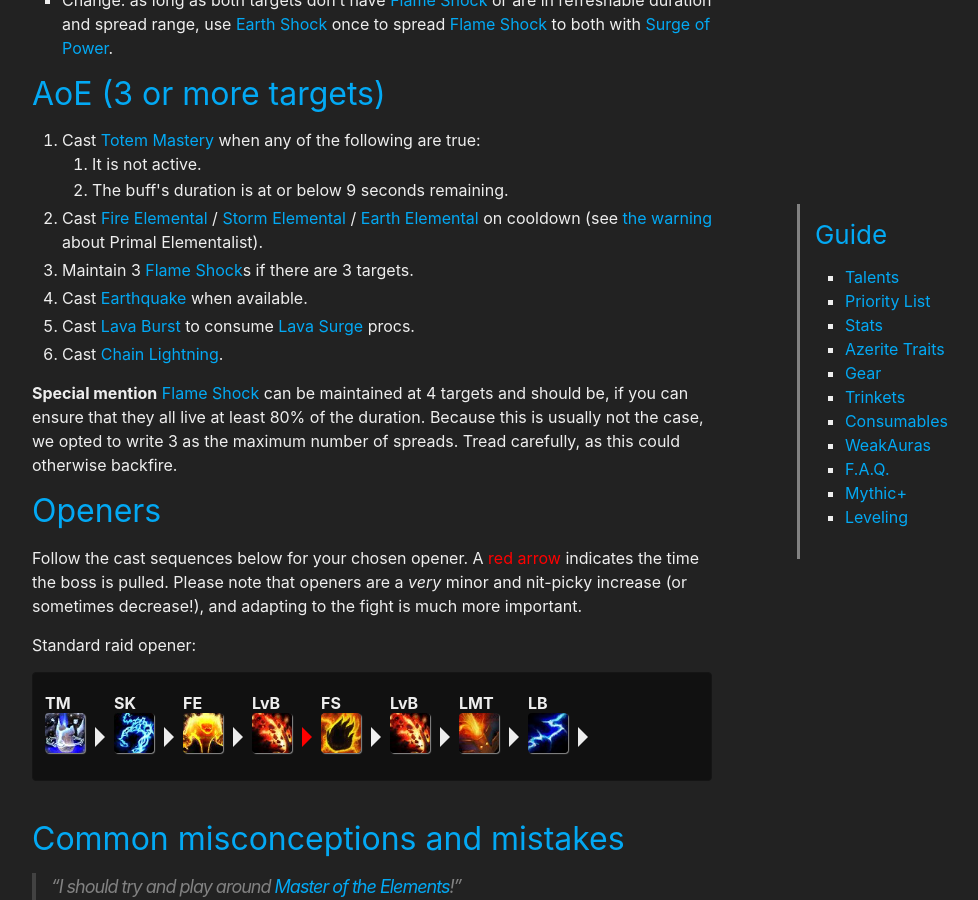
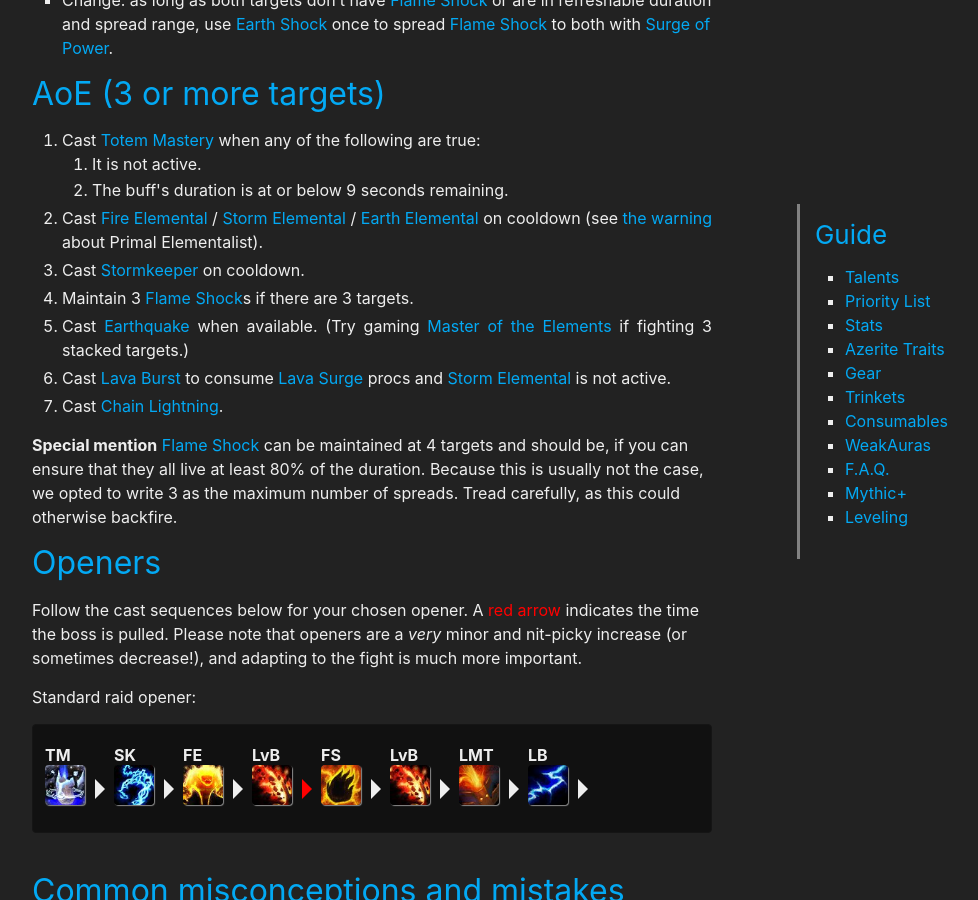
Before and after one commit to stormearthandlava/stormearthandlava.github.io, a Jekyll site: the page built from guide/general/priority_list.md, in a window 1280 px wide and 900 px high, scrolled down 2482 px. Shown: the whole window, without its empty margins (268-1246 px from the left). Built offline with Jekyll 4.4.1, drawn with Linux system fonts in a browser that asks for light colours; a script that is not in the unit is left out.

Commit message:
update aoe apl

```diff
--- a/guide/general/priority_list.md
+++ b/guide/general/priority_list.md
@@ -112,11 +112,11 @@ After reading the APL, please pay attention to the special mentions below, becau
             </ol>
         </li>
         <li>Cast {{ site.data.spell.fe }} / {{ site.data.talent.se }} / {{site.data.spell.ee}} on cooldown (see <a href="#pe">the warning</a> about Primal Elementalist).</li>
-        <li class="sk-apl" style="display:none;">Cast {{ site.data.talent.sk }} on cooldown.</li>
+        <li class="sk-apl">Cast {{ site.data.talent.sk }} on cooldown.</li>
         <li class="lmt-apl" style="display:none;">Cast {{ site.data.talent.lmt }} on cooldown.</li>
         <li>Maintain 3 {{ site.data.spell.fs }}s if there are 3 targets.</li>
-        <li>Cast {{ site.data.spell.eq }} when available.</li>
-        <li>Cast {{ site.data.spell.lvb }} to consume {{site.data.spell.lava_surge}} procs.</li>
+        <li>Cast {{ site.data.spell.eq }} when available. (Try gaming {{ site.data.talent.mote }} if fighting 3 stacked targets.)</li>
+        <li>Cast {{ site.data.spell.lvb }} to consume {{site.data.spell.lava_surge}} procs and {{ site.data.talent.se }} is not active.</li>
         <li class="eb-apl" style="display:none;">Cast {{ site.data.talent.eb }} if there are 3 targets.</li>
         <li>Cast {{ site.data.spell.cl }}.</li>
     </ol>
```
